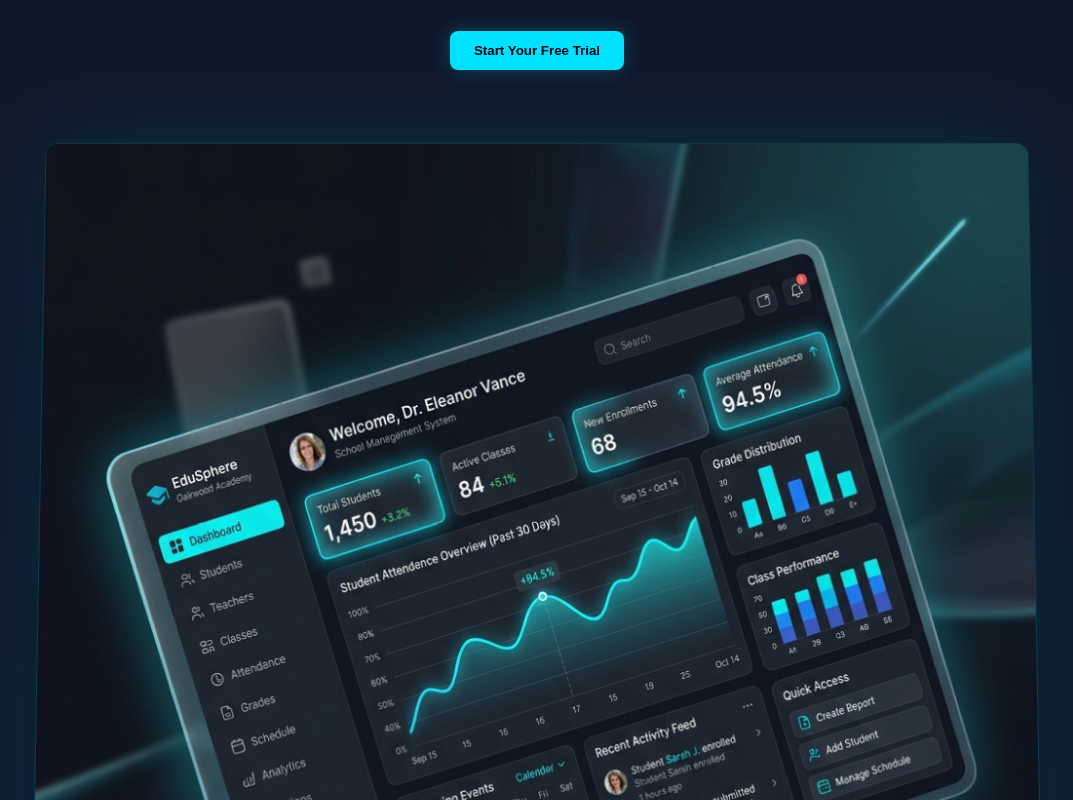
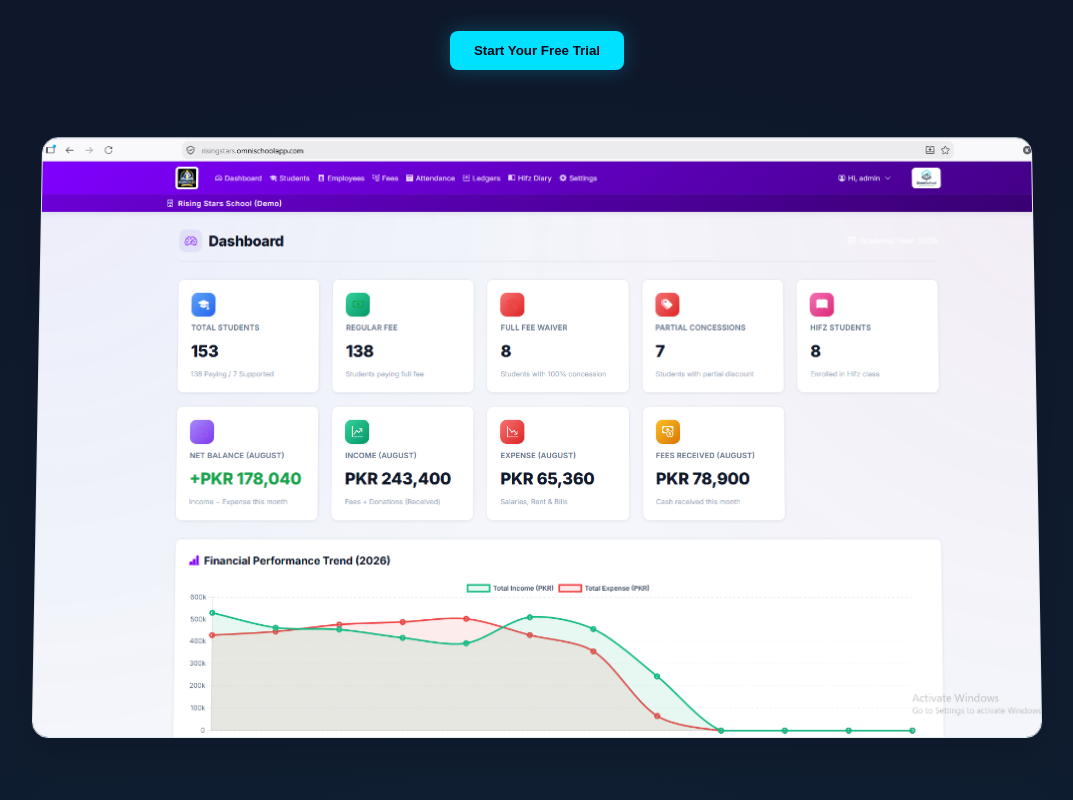
Before and after one commit to Khumee/omnischool-website, a React (Vite) app: page / in a window 1280 px wide. Shown: the part 380-1180 px from the top of the page, without its empty margins (103-1176 px from the left). Built offline with nearby package versions, Linux system fonts and the light colour scheme.

Commit message:
Replace placeholder hero image with actual Dashboard screenshot

```diff
--- a/src/App.jsx
+++ b/src/App.jsx
@@ -27,8 +27,8 @@ function App() {
               <button className="btn btn-primary">Start Your Free Trial</button>
           </div>
 
-          <div className="hero-image">
-              <img src="/hero_mockup.png" alt="OmniSchool Dashboard Preview" />
+          <div className="hero-image" style={{ marginTop: '3rem', borderRadius: '16px', overflow: 'hidden', boxShadow: '0 20px 40px rgba(0,0,0,0.15)', border: '1px solid #e2e8f0' }}>
+              <img src="/screenshots/Dashboard-1.png" alt="OmniSchool Dashboard Preview" style={{ width: '100%', display: 'block' }} />
           </div>
       </section>
 
```
